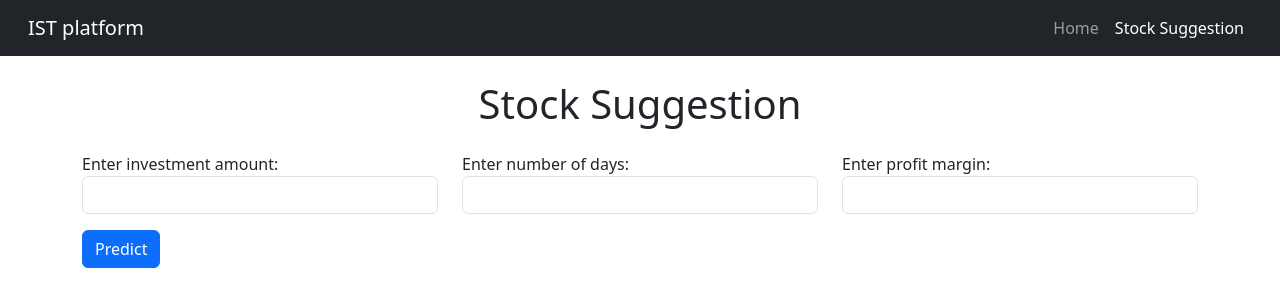
After one commit to ziyanoffl/stock_project, a Django app: page /stock_suggestion/ in a window 1280 px wide. The commit adds this page. Shown: the top 307 px of the page. Run offline with Django 4.2, Linux system fonts and the light colour scheme.

Commit message:
Added stock suggestions feature

```diff
--- /dev/null
+++ b/stock_app/templates/base.html
@@ -0,0 +1,44 @@
+{% url 'stock_suggestion' as stock_suggestion %}
+{% url 'home_view' as home_view %}
+{% url 'stock_view' as stock_view %}
+{% url 'find_suitable_stocks' as find_suitable_stocks %}
+<!DOCTYPE html>
+<html lang="en">
+<head>
+    <meta charset="UTF-8">
+    <meta name="viewport" content="width=device-width, initial-scale=1.0">
+    <title>{% block title %}My Website{% endblock %}</title>
+    <!-- Include Bootstrap 5 CSS -->
+    <link rel="stylesheet" href="https://unpkg.com/bootstrap@5/dist/css/bootstrap.min.css">
+</head>
+<body>
+    <!-- Navbar -->
+    <nav class="navbar navbar-expand-lg navbar-dark bg-dark px-3 py-2">
+        <div class="container-fluid">
+            <a class="navbar-brand" href="#">IST platform</a>
+            <button class="navbar-toggler" type="button" data-bs-toggle="collapse" data-bs-target="#navbarNav" aria-controls="navbarNav" aria-expanded="false" aria-label="Toggle navigation">
+                <span class="navbar-toggler-icon"></span>
+            </button>
+            <div class="collapse navbar-collapse justify-content-end" id="navbarNav">
+                <ul class="navbar-nav">
+                    <li class="nav-item">
+                        <a class="nav-link {% if request.path == home_view or request.path == stock_view %}active{% endif %}" href="{{ home_view }}">Home</a>
+                    </li>
+                    <li class="nav-item">
+                        <a class="nav-link {% if request.path == stock_suggestion or request.path == find_suitable_stocks %}active{% endif %}" href="{{ stock_suggestion }}">Stock Suggestion</a>
+                    </li>
+                </ul>
+            </div>
+        </div>
+    </nav>
+
+    <!-- Content -->
+    <div class="container mt-4">
+        {% block content %}
+        {% endblock %}
+    </div>
+
+    <!-- Include Bootstrap 5 JS -->
+    <script src="https://unpkg.com/bootstrap@5/dist/js/bootstrap"></script>
+</body>
+</html>
--- /dev/null
+++ b/stock_app/templates/suggested_stocks.html
@@ -0,0 +1,48 @@
+{% extends 'base.html' %}
+
+{% block title %}IST Platform | Stock Suggestions{% endblock %}
+
+{% block content %}
+    <h1 class="text-center">Stock Suggestion</h1>
+    <form class="mt-4" method="GET" action="{{ find_suitable_stocks }}">
+        <div class="row">
+            <div class="col-md-4">
+                <label for="investment">Enter investment amount:</label>
+                <input type="number" class="form-control" id="investment" name="investment" value="{{ investment }}">
+            </div>
+            <div class="col-md-4">
+                <label for="days">Enter number of days:</label>
+                <input type="number" class="form-control" id="time_interval" name="time_interval"
+                       value="{{ time_interval }}">
+            </div>
+            <div class="col-md-4">
+                <label for="days">Enter profit margin:</label>
+                <input type="number" class="form-control" id="profit_margin" name="profit_margin"
+                       value="{{ target_profit }}">
+            </div>
+        </div>
+        <button type="submit" class="btn btn-primary mt-3">Predict</button>
+    </form>
+
+    {% if suitable_stocks %}
+        <h5 class="mt-5">Suitable Stocks</h5>
+        <div class="table-responsive">
+            <table class="table table-bordered">
+                <thead>
+                <tr>
+                    <th>Symbol</th>
+                    <th>Potential Profit</th>
+                </tr>
+                </thead>
+                <tbody>
+                {% for stock in suitable_stocks %}
+                    <tr>
+                        <td>{{ stock.symbol }}</td>
+                        <td>£{{ stock.potential_profit|floatformat:2 }}</td>
+                    </tr>
+                {% endfor %}
+                </tbody>
+            </table>
+        </div>
+    {% endif %}
+{% endblock %}
--- a/stock_app/urls.py
+++ b/stock_app/urls.py
@@ -1,7 +1,10 @@
 from django.urls import path # Import the path function
-from .views import home_view, stock_view # Import the home_view and stock_view functions
+from .views import home_view, stock_view, find_suitable_stocks, \
+    stock_suggestion  # Import the home_view and stock_view functions
 
 urlpatterns = [
     path('', home_view, name='home_view'), # Add a url pattern for your home_view function
-    path('stock/?', stock_view, name='stock_view'), # Add a url pattern for your stock_view function
+    path('stock/', stock_view, name='stock_view'), # Add a url pattern for your stock_view function
+    path('find_suitable_stocks/', find_suitable_stocks, name='find_suitable_stocks'),
+    path('stock_suggestion/', stock_suggestion, name='stock_suggestion'),
 ]
--- a/stock_app/views.py
+++ b/stock_app/views.py
@@ -25,11 +25,17 @@ def home_view(request):  # Define a home_view function that takes a request as a
                   {'stock': stock})  # Render the home.html template and pass the stock variable as context
 
 
+def stock_suggestion(request):
+    return render(request,
+                  'suggested_stocks.html')  # Render the home.html template and pass the stock variable as context
+
+
 def stock_view(request):  # Define a stock_view function that takes a request and a stock symbol as arguments
     stock = request.GET.get('stock')
     # Get the investment amount and days from the request and convert them to float and int respectively. If they are None, set them to some default values.
     investment = request.GET.get('investment')
     days = request.GET.get('days')
+    profit_margin = request.GET.get('profit_margin')
     if investment:
         investment = float(investment)
     else:
@@ -39,6 +45,11 @@ def stock_view(request):  # Define a stock_view function that takes a request an
     else:
         days = 10  # Default number of days
 
+    if profit_margin:
+        profit_margin = int(profit_margin)
+    else:
+        profit_margin = 20
+
     # Download the stock data as a pandas dataframe using the yfinance.download function. You don't need to save it to the database.
     from datetime import datetime, timedelta
 
@@ -47,10 +58,14 @@ def stock_view(request):  # Define a stock_view function that takes a request an
 
     # Replace 'end' parameter with yesterday's date
     df = yf.download(stock, period='3y', interval='1d')
-    print(df)
+    # print(df)
+    np.random.seed(0)
 
-    # Fetching ticker values from Yahoo Finance API
-    df_ml = df[['Adj Close']]
+    # Create a copy of the DataFrame using .loc
+    df_copy = df.loc[:, :].copy()
+
+    # Select the adjusted close column as the target variable
+    df_ml = df_copy[['Adj Close']].copy()
     forecast_out = int(days)
     df_ml['Prediction'] = df_ml[['Adj Close']].shift(-forecast_out)
 
@@ -64,7 +79,12 @@ def stock_view(request):  # Define a stock_view function that takes a request an
     X_train, X_test, y_train, y_test = model_selection.train_test_split(X, y, test_size=0.2)
 
     # Applying Linear Regression
-    clf = LinearRegression()
+    clf = LinearRegression(
+        copy_X=True,
+        fit_intercept=True,
+        n_jobs=None,
+        positive=False
+    )
     clf.fit(X_train, y_train)
 
     # Prediction Score
@@ -154,7 +174,115 @@ def stock_view(request):  # Define a stock_view function that takes a request an
         'historical_plot': historical_plot,
         # 'predicted_chart': 'predicted_prices.png',
         'df_latest': df_latest,
+        'profit_margin': profit_margin,
     }
 
     # Render the template with the context using the render function.
     return render(request, 'stock.html', context)
+
+
+def find_suitable_stocks(request):
+    np.random.seed(0)
+    target_profit = request.GET.get('profit_margin')  # Desired profit amount
+    time_interval = request.GET.get('time_interval')  # Time interval in days
+    investment = request.GET.get('investment')
+
+    if investment:
+        investment = float(investment)
+    else:
+        investment = 1000  # Default investment amount
+    if time_interval:
+        time_interval = int(time_interval)
+    else:
+        days = 10  # Default number of days
+
+    if target_profit:
+        target_profit = int(target_profit)
+    else:
+        target_profit = 20
+
+    # Define a list of stock symbols to consider
+    stock_symbols = ['AAPL', 'MSFT', 'GOOGL', 'AMZN', 'TCEHY', 'NVDA', 'TSLA', 'BRK-B', 'META', 'TSM', 'V', 'LLY', 'UNH', 'MC.PA', 'JNJ', 'JPM', 'XOM', 'WMT', 'NVO', 'MA']
+
+    suitable_stocks = []
+
+    for stock in stock_symbols:
+        # Calculate potential profit for the specified time interval
+        potential_profit = calculate_potential_profit(stock, target_profit, time_interval, investment)
+
+        if potential_profit >= target_profit:
+            suitable_stocks.append({
+                'symbol': stock,
+                'potential_profit': potential_profit
+            })
+
+    context = {
+        'target_profit': target_profit,
+        'time_interval': time_interval,
+        'suitable_stocks': suitable_stocks,
+        'investment': investment,
+    }
+
+    return render(request, 'suggested_stocks.html', context)
+
+
+def calculate_potential_profit(stock, target_profit, time_interval, investment):
+    # Your existing code for data fetching and model training
+    # Replace 'end' parameter with yesterday's date
+    df = yf.download(stock, period='3y', interval='1d')
+    # print(df)
+
+    # Create a copy of the DataFrame using .loc
+    df_copy = df.loc[:, :].copy()
+
+    # Select the adjusted close column as the target variable
+    df_ml = df_copy[['Adj Close']].copy()
+    forecast_out = int(time_interval)
+    df_ml['Prediction'] = df_ml[['Adj Close']].shift(-forecast_out)
+
+    # Splitting data for Test and Train
+    X = np.array(df_ml.drop(['Prediction'], axis=1))
+    X = preprocessing.scale(X)
+    X_forecast = X[-forecast_out:]
+    X = X[:-forecast_out]
+    y = np.array(df_ml['Prediction'])
+    y = y[:-forecast_out]
+    X_train, X_test, y_train, y_test = model_selection.train_test_split(X, y, test_size=0.2)
+
+    # Applying Linear Regression
+    clf = LinearRegression(
+        copy_X=True,
+        fit_intercept=True,
+        n_jobs=None,
+        positive=False
+    )
+    clf.fit(X_train, y_train)
+
+    # Predicting for 'n' days stock data
+    forecast_prediction = clf.predict(X_forecast)
+    forecast = forecast_prediction.tolist()
+
+    # Get the share price when invested from yesterday's closing price which should be today's opening price
+    price_invested = df.iloc[-1]['Adj Close']
+
+    # Assuming X is a numpy array that stores the original data
+    X = np.array(df_ml['Adj Close'])
+
+    # Calculate potential profit based on the model's prediction
+    last_prediction = forecast[-1]
+    std_train = np.std(X_train)
+    mean_train = np.mean(X_train)
+    price_sold = (last_prediction * std_train) + mean_train
+
+    shares = investment / price_invested
+    potential_profit = (price_sold - price_invested) * shares
+
+    # Convert time interval to number of days
+    current_date = dt.datetime.today()
+    target_date = current_date + dt.timedelta(days=time_interval)
+
+    # Check if the potential profit is greater than or equal to the target profit
+    if potential_profit >= target_profit:
+        return potential_profit
+    else:
+        return 0
```
Also changed, not shown: stock_app/templates/home.html (+14 -13 lines), stock_app/templates/stock.html (+44 -25 lines).
